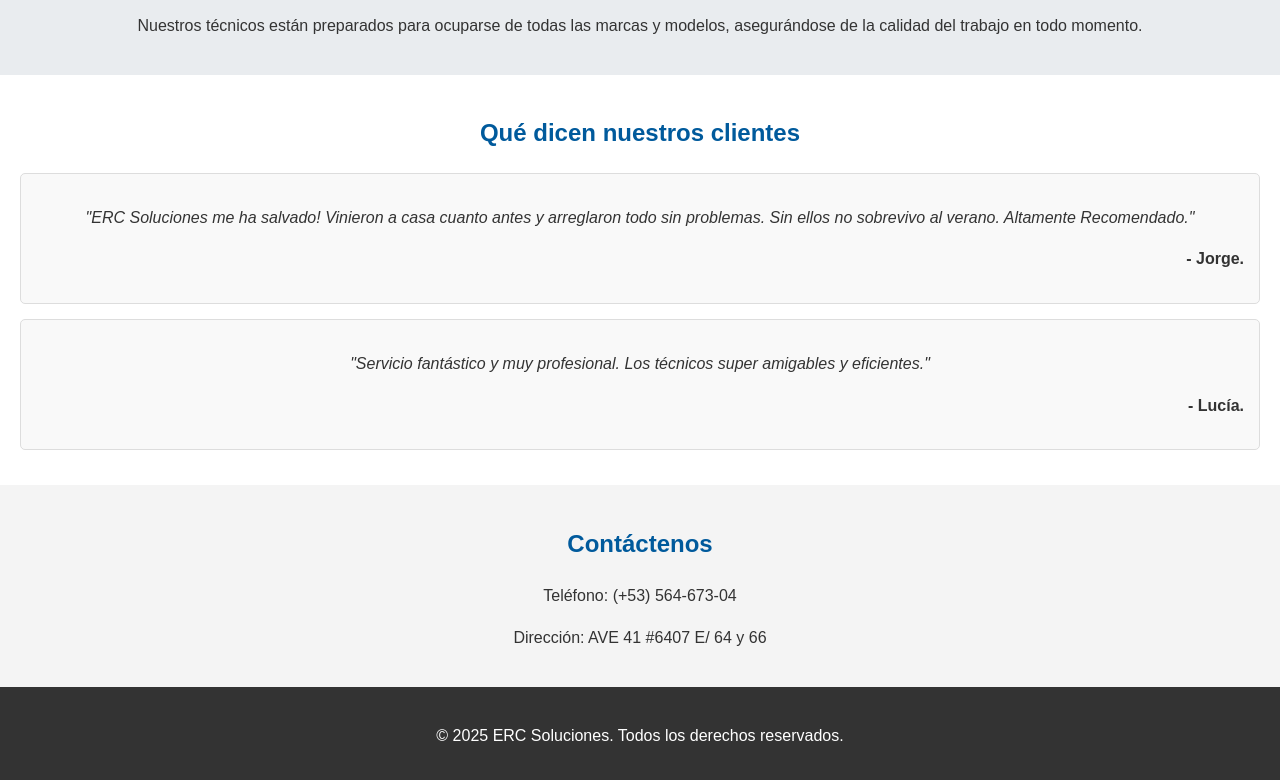
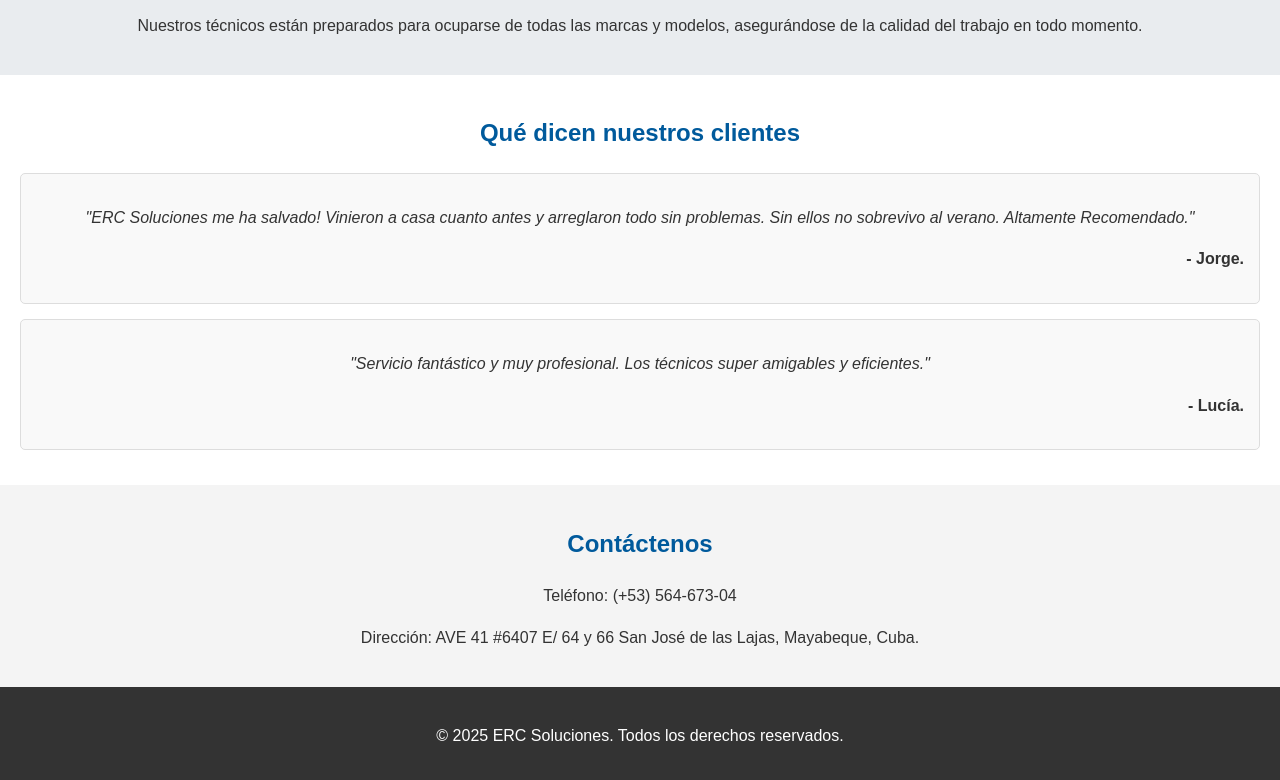
Before and after one commit to bt-ale/ERC-Soluciones, a plain HTML site: page index.html in a window 1280 px wide. Shown: the part 1119-1899 px from the top of the page. Drawn offline with Linux system fonts and the light colour scheme.

Commit message:
business address update

```diff
--- a/index.html
+++ b/index.html
@@ -247,7 +247,7 @@
     <h2>Contáctenos</h2>
     <div class="contact-details">
       <p>Teléfono: (+53) 564-673-04</p>
-      <p>Dirección: AVE 41 #6407 E/ 64 y 66</p>
+      <p>Dirección: AVE 41 #6407 E/ 64 y 66 San José de las Lajas, Mayabeque, Cuba.</p>
     </div>
   </section>
   <footer>
```
